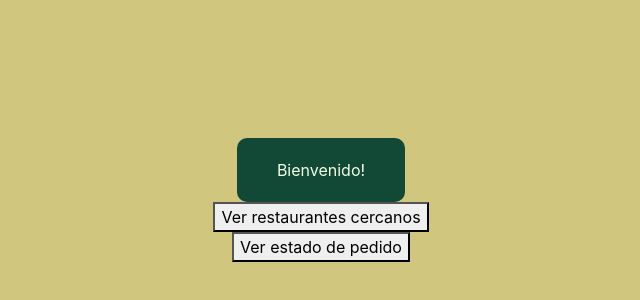
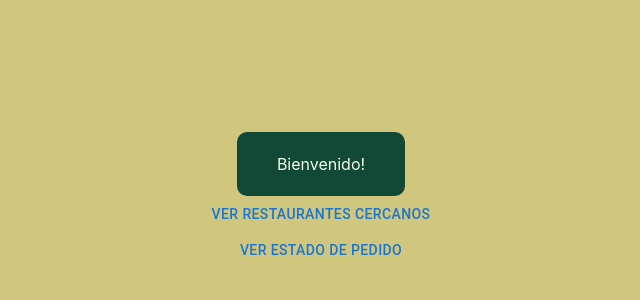
Before and after one commit to CTarzia/arquiweb-tp1, a React (Create React App) app in the folder react-frontend/: page / in a window 1280 px wide. Shown: the part 200-500 px from the top of the page, without its empty margins (319-959 px from the left). Built offline with nearby package versions, Linux system fonts and the light colour scheme.

Commit message:
home almost done

```diff
--- a/react-frontend/src/screens/Home/index.js
+++ b/react-frontend/src/screens/Home/index.js
@@ -1,19 +1,17 @@
 import React from "react";
-// import { Button } from "@mui/material";
+import { Button } from "@mui/material";
 import {Link } from "react-router-dom";
 
 import styles from "./styles.module.scss";
 
 const Home = () => {
-	// const handleNearbyRestaurants = () => alert("1");
-	// const handleOrderStatus = () => alert("2");
 	return (
 		<div className={styles.container}>
 			<span className={styles.label}> Bienvenido! </span>
 
-			<Link to="/nearbyRestaurants"><button>Ver restaurantes cercanos</button></Link>
+			<Link to="/nearbyRestaurants"><Button>Ver restaurantes cercanos</Button></Link>
 
-			<Link to="/orderStatus"><button>Ver estado de pedido</button> </Link>
+			<Link to="/orderStatus"><Button>Ver estado de pedido</Button> </Link>
 		</div>
 	);
 };
--- a/react-frontend/src/screens/OrderStatus/index.js
+++ b/react-frontend/src/screens/OrderStatus/index.js
@@ -1,6 +1,4 @@
 import React from "react";
-
-import styles from "./styles.module.scss";
 
 class OrderStatus extends React.Component {
 
```
